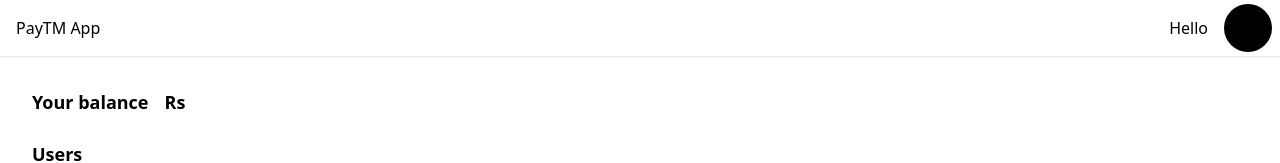
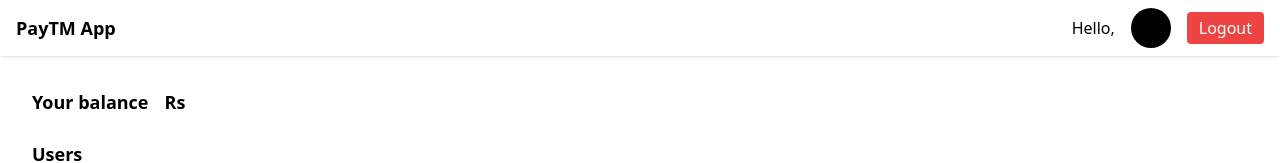
Before and after one commit to KhanArish16/easy-payment-fe, a React (Vite) app: page /dashboard in a window 1280 px wide. Shown: the top 163 px of the page. Built offline with nearby package versions, Linux system fonts and the light colour scheme; no server answers; sample sign-in values are in the browser's storage.

Commit message:
created signin & logout logic

```diff
--- a/src/components/Appbar.jsx
+++ b/src/components/Appbar.jsx
@@ -1,8 +1,10 @@
 import axios from "axios";
 import { useEffect, useState } from "react";
+import { useNavigate } from "react-router-dom";
 
 function Appbar() {
   const [name, setName] = useState("");
+  const navigate = useNavigate();
 
   useEffect(() => {
     const fetchUser = async () => {
@@ -25,16 +27,25 @@
     fetchUser();
   }, []);
 
+  const handleLogout = () => {
+    localStorage.removeItem("token");
+    navigate("/signin");
+  };
+
   return (
-    <div className="shadow h-14 flex justify-between">
-      <div className="flex flex-col justify-center h-full ml-4">PayTM App</div>
-      <div className="flex">
-        <div className="flex flex-col justify-center h-full mr-4">Hello</div>
-        <div className="rounded-full h-12 w-12 bg-black flex justify-center  mt-1 mr-2">
-          <div className="flex flex-col justify-center h-full text-xl uppercase  text-white">
-            {name[0]}
-          </div>
+    <div className="shadow h-14 flex justify-between items-center px-4">
+      <div className="text-lg font-semibold">PayTM App</div>
+      <div className="flex items-center gap-4">
+        <div className="text-md">Hello, {name}</div>
+        <div className="rounded-full h-10 w-10 bg-black flex items-center justify-center text-white text-lg uppercase">
+          {name[0]}
         </div>
+        <button
+          onClick={handleLogout}
+          className="bg-red-500 text-white px-3 py-1 rounded hover:bg-red-600 transition"
+        >
+          Logout
+        </button>
       </div>
     </div>
   );
--- a/src/pages/Signin.jsx
+++ b/src/pages/Signin.jsx
@@ -1,19 +1,52 @@
+import { useState } from "react";
 import { BottomWarning } from "../components/BottomWarning";
 import { Button } from "../components/Button";
 import { Heading } from "../components/Heading";
 import { InputBox } from "../components/Inputbox";
 import { SubHeading } from "../components/Subheading";
+import { useNavigate } from "react-router-dom";
+import axios from "axios";
 const Signin = () => {
+  const [username, setUsername] = useState("");
+  const [password, setPassword] = useState("");
+  const navigate = useNavigate();
+
   return (
     <div className="bg-slate-300 h-screen flex justify-center">
       <div className="flex flex-col justify-center">
         <div className="rounded-lg bg-white w-80 text-center p-2 h-max px-4">
           <Heading label={"Sign in"} />
           <SubHeading label={"Enter your credentials to access your account"} />
-          <InputBox placeholder="harkirat@gmail.com" label={"Email"} />
-          <InputBox placeholder="123456" label={"Password"} />
+          <InputBox
+            placeholder="harkirat@gmail.com"
+            label={"Email"}
+            onChange={(e) => {
+              setUsername(e.target.value);
+            }}
+          />
+          <InputBox
+            placeholder="123456"
+            label={"Password"}
+            onChange={(e) => {
+              setPassword(e.target.value);
+            }}
+          />
           <div className="pt-4">
-            <Button label={"Sign in"} />
+            <Button
+              label={"Sign in"}
+              onClick={async () => {
+                const response = await axios.post(
+                  "https://easy-payment-be.onrender.com/api/v1/user/signin",
+                  {
+                    username,
+                    password,
+                  }
+                );
+
+                localStorage.setItem("token", response.data.token);
+                navigate("/dashboard");
+              }}
+            />
           </div>
           <BottomWarning
             label={"Don't have an account?"}
```
